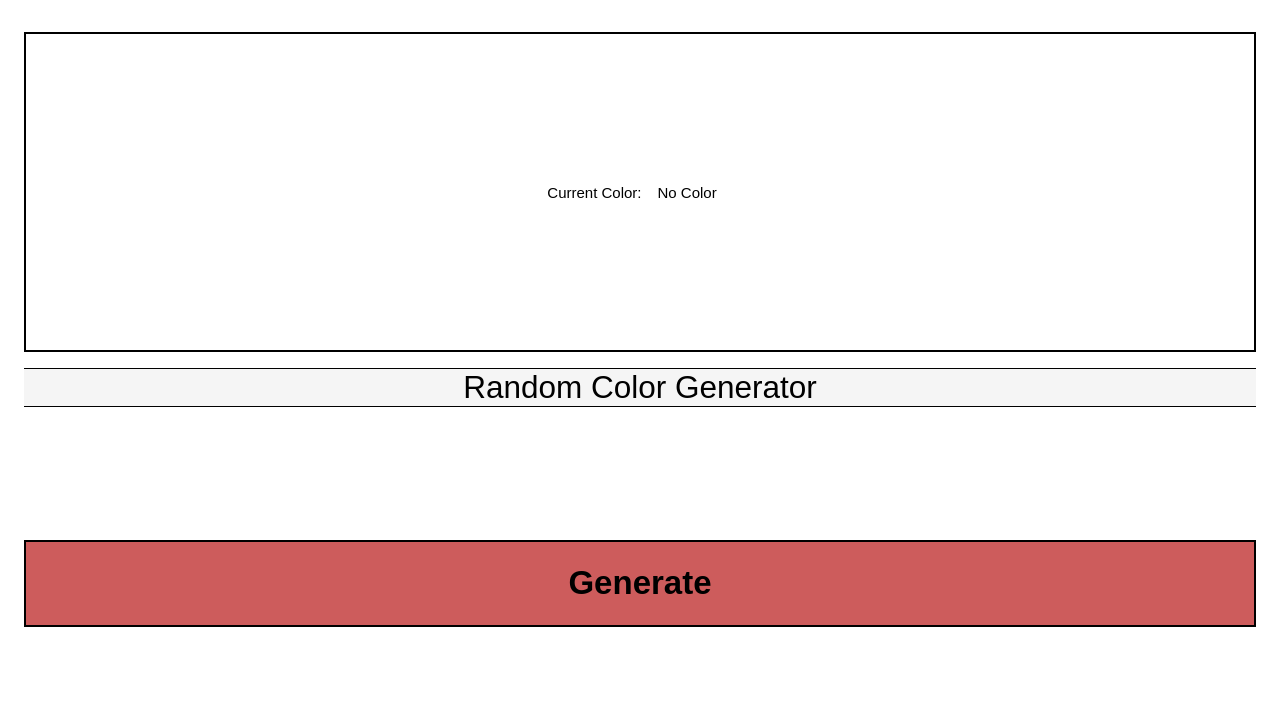
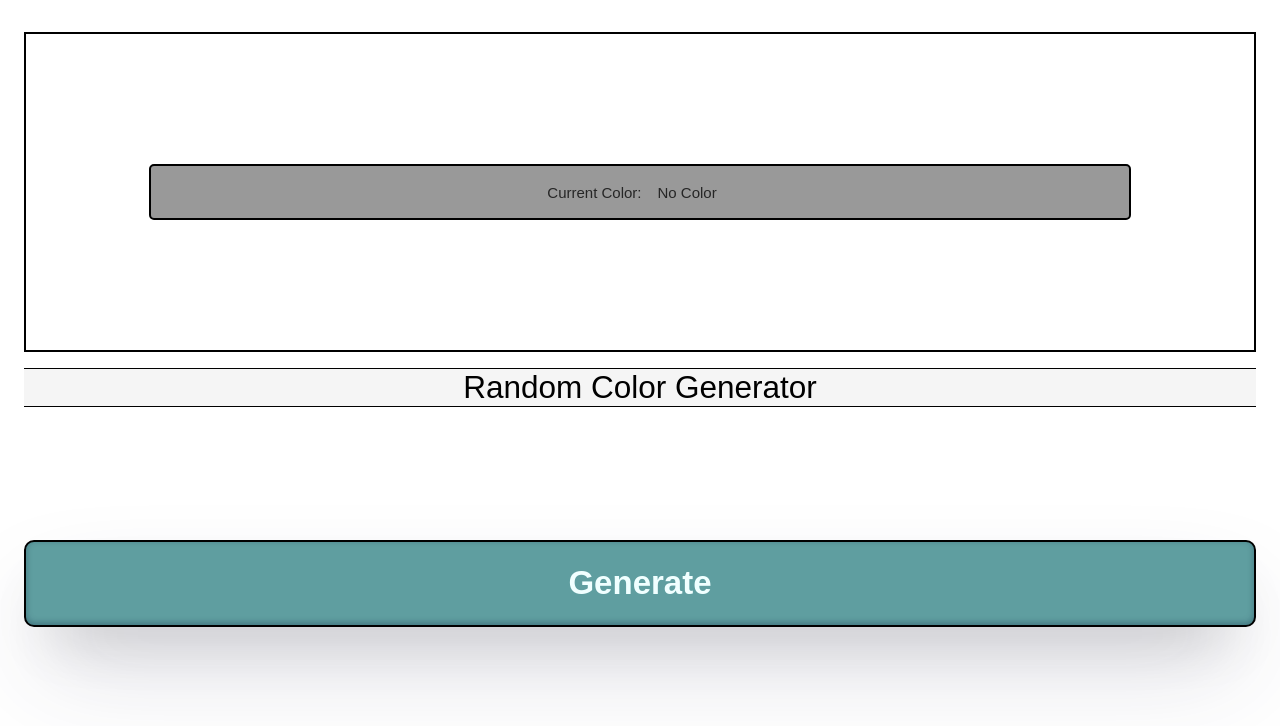
Before and after one commit to kashifnez/project4_colorchange, a plain HTML site: page index.html in a window 1280 px wide. Drawn offline with Linux system fonts and the light colour scheme; a web font is replaced by a local one.

Commit message:
rgb_style_changed

```diff
--- a/index.html
+++ b/index.html
@@ -18,7 +18,8 @@
 
                 <!-- Project -->
 
-  <div class="generate">Current Color:<strong> <span > No Color  </span></strong></div>
+  <div class="generate">
+    <p>Current Color:<strong> <span > No Color</span></strong></p></div>
   <h1>Random Color Generator</h1>
   <div class="btn">
     <button type="button"> Generate </button>
--- a/main.js
+++ b/main.js
@@ -8,7 +8,7 @@ const random_color = () => {
     const i = Math.floor(Math.random()*257);
     const j = Math.floor(Math.random()*257);
     const k = Math.floor(Math.random() * 257);
-    return `rgb(${i},${j},${k})`;
+    return `RGB(${i},${j},${k})`;
   };
 
 
--- a/style.css
+++ b/style.css
@@ -27,6 +27,7 @@ body .btn{
   flex-flow: column;
   align-items: center;
   justify-content: center;
+
 }
 
 
@@ -37,13 +38,27 @@ button{
   padding: 1.5rem;
   font-size: 2.2rem;
   text-align: center;
-  background-color: indianred;
-  color: black;
+  background-color: #5F9EA0;
+  color: #F0FFFF;
+  border-radius: 10px;
+  box-shadow: rgba(50, 50, 93, 0.25) 0px 50px 100px -20px, rgba(0, 0, 0, 0.3) 0px 30px 60px -30px, rgba(10, 37, 64, 0.35) 0px -2px 6px 0px inset;
 }
 body h1{
   background-color: whitesmoke;
-  font-size: 2.1rem !important;
+  font-size: 2.1rem ;
   text-align: center;
   border-top: 1px solid black;
   border-bottom: 1px solid black;
 }
+
+.generate p{
+  display: flex;
+  width: 80%;
+  align-items: center;
+  border: 2px solid black;
+  height: 7vh;
+  border-radius: 5px;
+  background-color: #999999;
+  color: #262626;
+  justify-content: center;
+}
```
